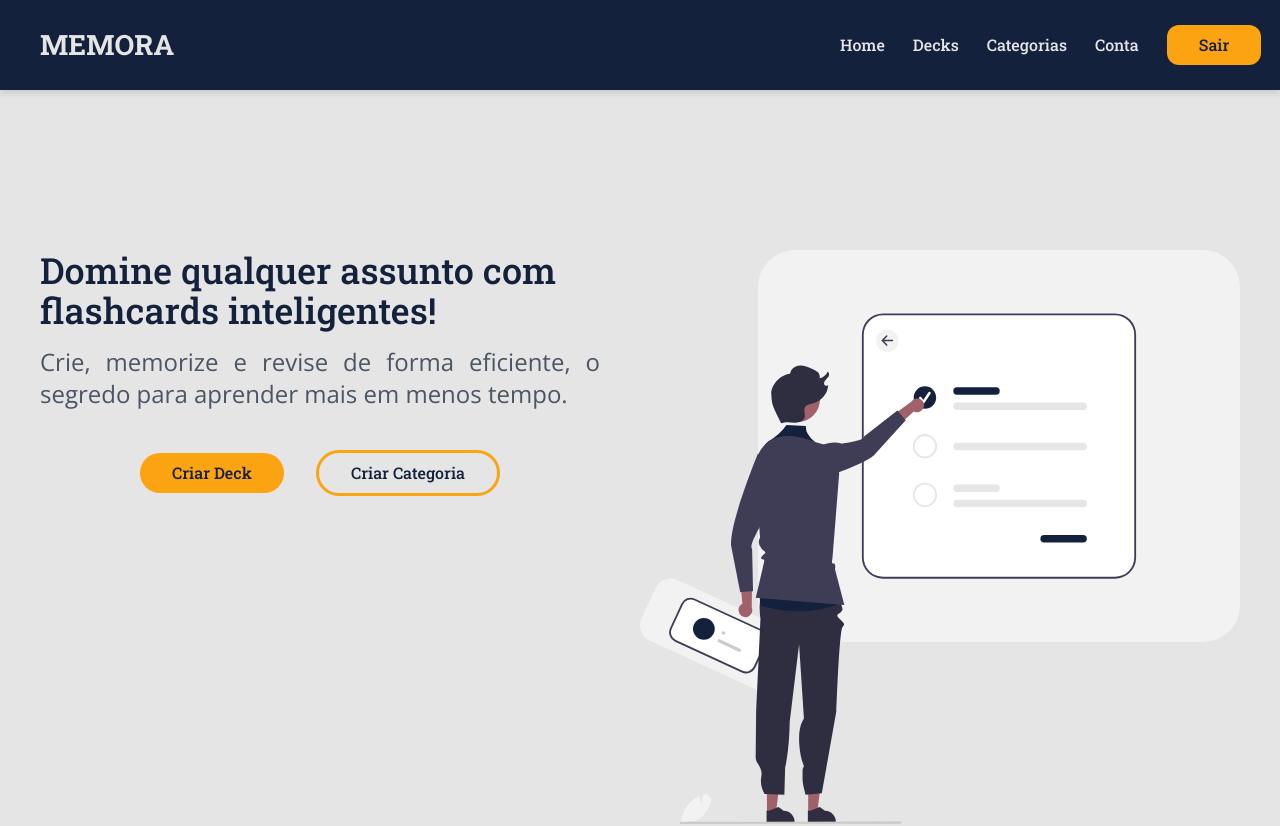
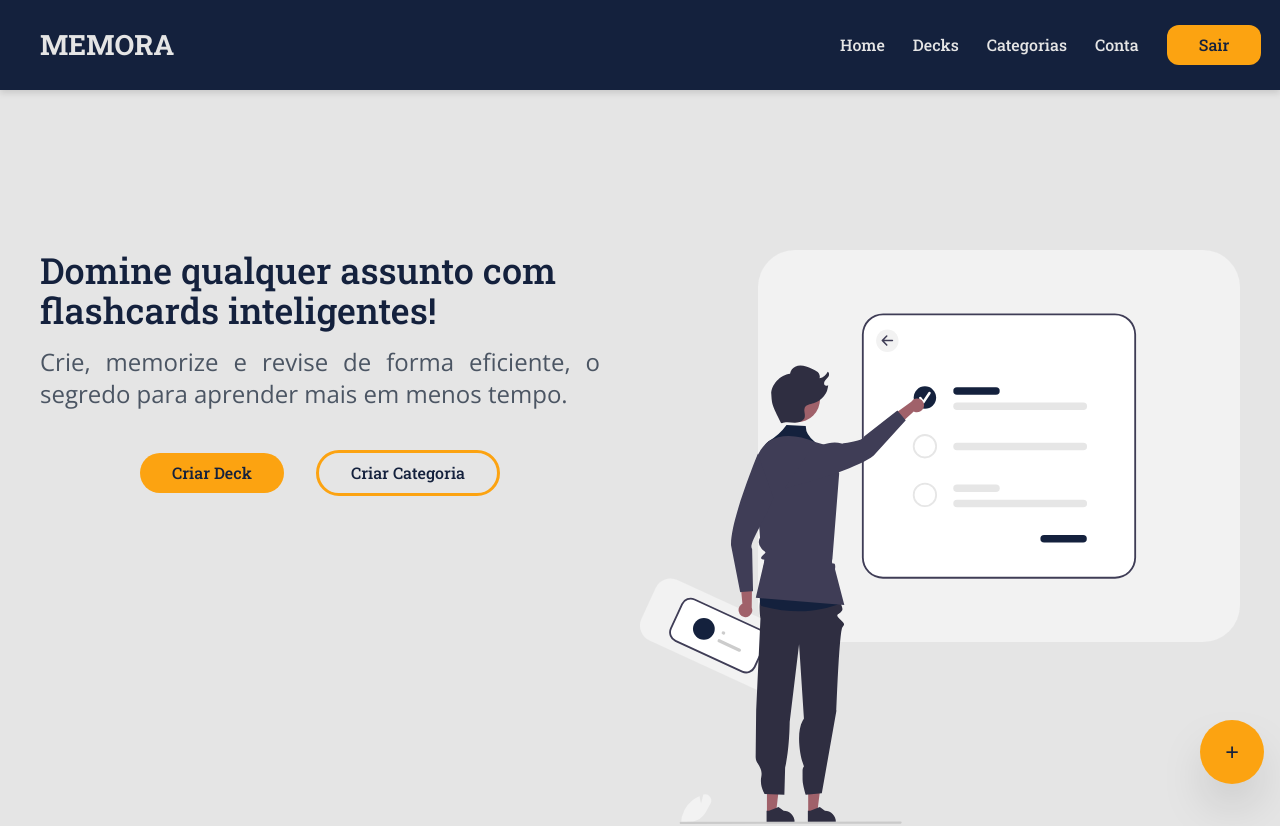
Before and after one commit to elizadora/memora, a React (Vite) app: page /dashboard in a window 1280 px wide. Shown: the top 826 px of the page. Built offline with nearby package versions, Linux system fonts and the light colour scheme.

Commit message:
feat: create component FloatingButton and fix opacity in Navbas's

```diff
--- /dev/null
+++ b/src/components/FloatingButton.jsx
@@ -0,0 +1,27 @@
+import { File, Tag } from "flowbite-react-icons/solid";
+
+export default function FloatingButton({ open, setOpen }) {
+    return (
+        <div className="right-4 bottom-4 fixed flex flex-col items-end gap-2">
+            <div className={`flex flex-col items-end gap-2 transition-all duration-300 ${open ? 'opacity-100' : 'opacity-0 pointer-events-none'}`}>
+                <button className="cursor-pointer flex items-center gap-2 bg-orange text-oxford-blue px-4 py-2 rounded-lg shadow-lg hover:bg-opacity-90">
+                    <span>Criar Deck</span>
+                    <File className="text-sm" />
+                </button>
+                <button className="cursor-pointer flex items-center gap-2 bg-orange text-oxford-blue px-4 py-2 rounded-lg shadow-lg hover:bg-opacity-90">
+                    <span>Criar Categoria</span>
+                    <Tag className="text-sm" />
+                </button>
+            </div>
+
+            <button
+                onClick={() => setOpen(!open)}
+                className="cursor-pointer bg-orange text-oxford-blue rounded-full shadow-2xl w-16 h-16 flex items-center justify-center hover:scale-105 transition-transform"
+            >
+                <span className={`text-2xl transition-transform duration-300 ${open ? 'rotate-45' : 'rotate-0'}`}>
+                    +
+                </span>
+            </button>
+        </div>
+    );
+}
--- a/src/components/Navbar.jsx
+++ b/src/components/Navbar.jsx
@@ -25,7 +25,7 @@ export default function Navbar() {
       </svg>
 
       <div className={`absolute lg:hidden top-20 left-0 w-full bg-oxford-blue transform transition-transform flex items-center flex-col gap-7 p-10
-        ${isMenuOpen ? "opacity-100" : "opacity-0"}`} style={{transition: "transform 0.3s ease, opacity 0.3s ease"}}>
+        ${isMenuOpen ? "opacity-100" : "opacity-0 pointer-events-none"}`} style={{transition: "transform 0.3s ease, opacity 0.3s ease"}}>
         <button onClick={handleLoginClick} className="w-52 rounded-xl border-2 border-orange px-10 py-2 cursor-pointer hover:bg-orange hover:text-oxford-blue transition ease-in duration-300">Entrar</button>
         <button onClick={handleRegisterClick} className="w-52 rounded-xl bg-orange px-10 py-2 cursor-pointer hover:opacity-95 text-oxford-blue transition ease-in duration-300">Criar Conta</button>
       </div>
--- a/src/components/NavbarLogged.jsx
+++ b/src/components/NavbarLogged.jsx
@@ -19,7 +19,7 @@ export default function NavbarLogged() {
             </svg>
 
             <div className={`absolute lg:hidden top-20 left-0 w-full bg-oxford-blue transform transition-transform flex items-center flex-col gap-7 p-10
-        ${isMenuOpen ? "opacity-100" : "opacity-0"}`} style={{ transition: "transform 0.3s ease, opacity 0.3s ease" }}>
+        ${isMenuOpen ? "opacity-100" : "opacity-0 pointer-events-none"}`} style={{ transition: "transform 0.3s ease, opacity 0.3s ease" }}>
 
                 <Link to="/dashboard" className="transition duration-300 ease-in hover:underline underline-offset-4">Home</Link>
                 <Link to="/decks" className="transition duration-300 ease-in hover:underline underline-offset-4">Decks</Link>
--- a/src/pages/Dashboard.jsx
+++ b/src/pages/Dashboard.jsx
@@ -1,15 +1,20 @@
+import { useState } from "react";
 import DecksSection from "../components/DecksSection";
 import Footer from "../components/Footer";
 import NavbarLogged from "../components/NavbarLogged";
 import WelcomeSection from "../components/WelcomeSection";
+import FloatingButton from "../components/FloatingButton";
 
 export default function Dashboard(){
+    const [open, setOpen] = useState(false);
+
     return(
         <div className="flex flex-col min-h-screen gap-20">
             <NavbarLogged />
             <main>
                 <WelcomeSection />
                 <DecksSection />
+                <FloatingButton open={open} setOpen={setOpen} />
             </main>
             <Footer />
         </div>
```
